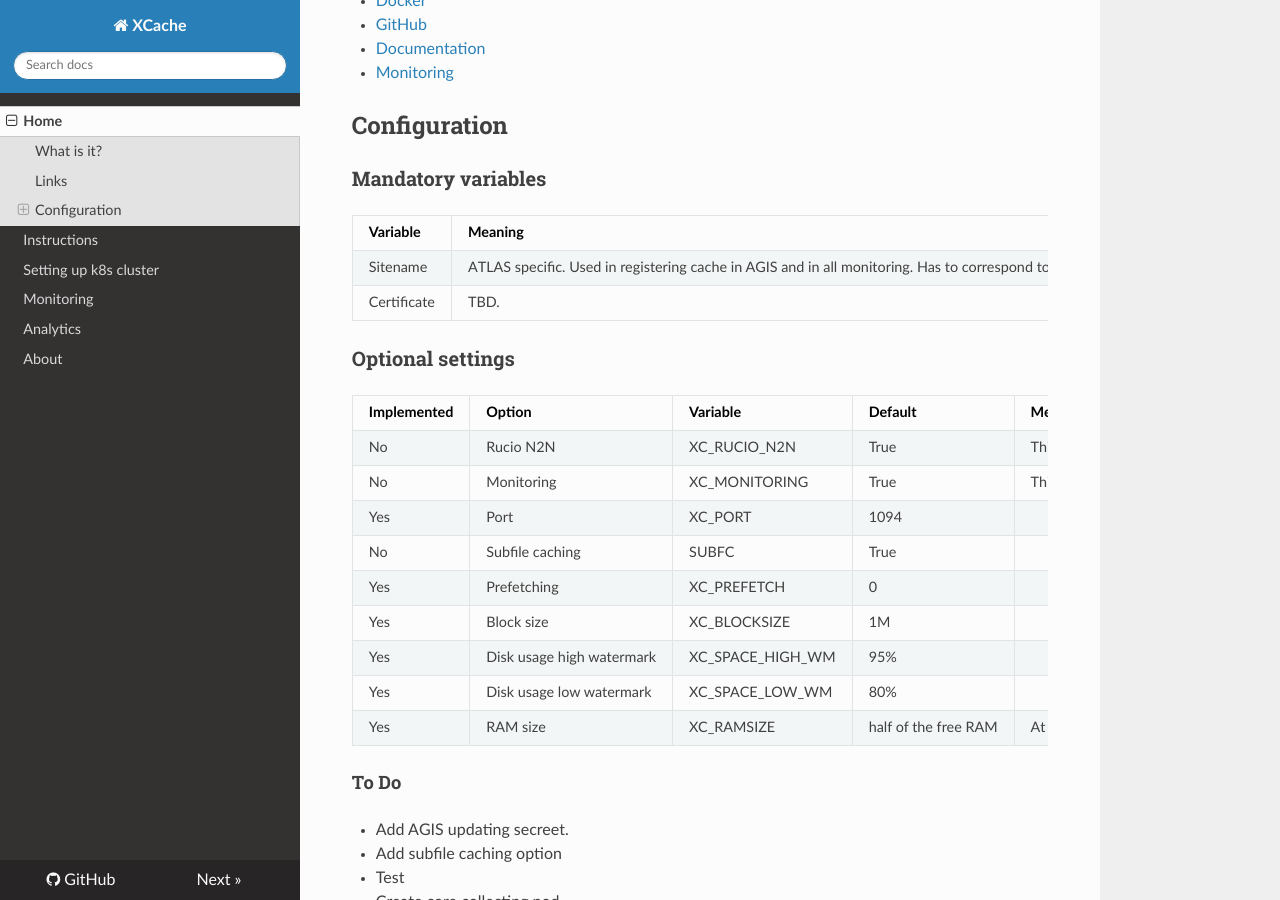
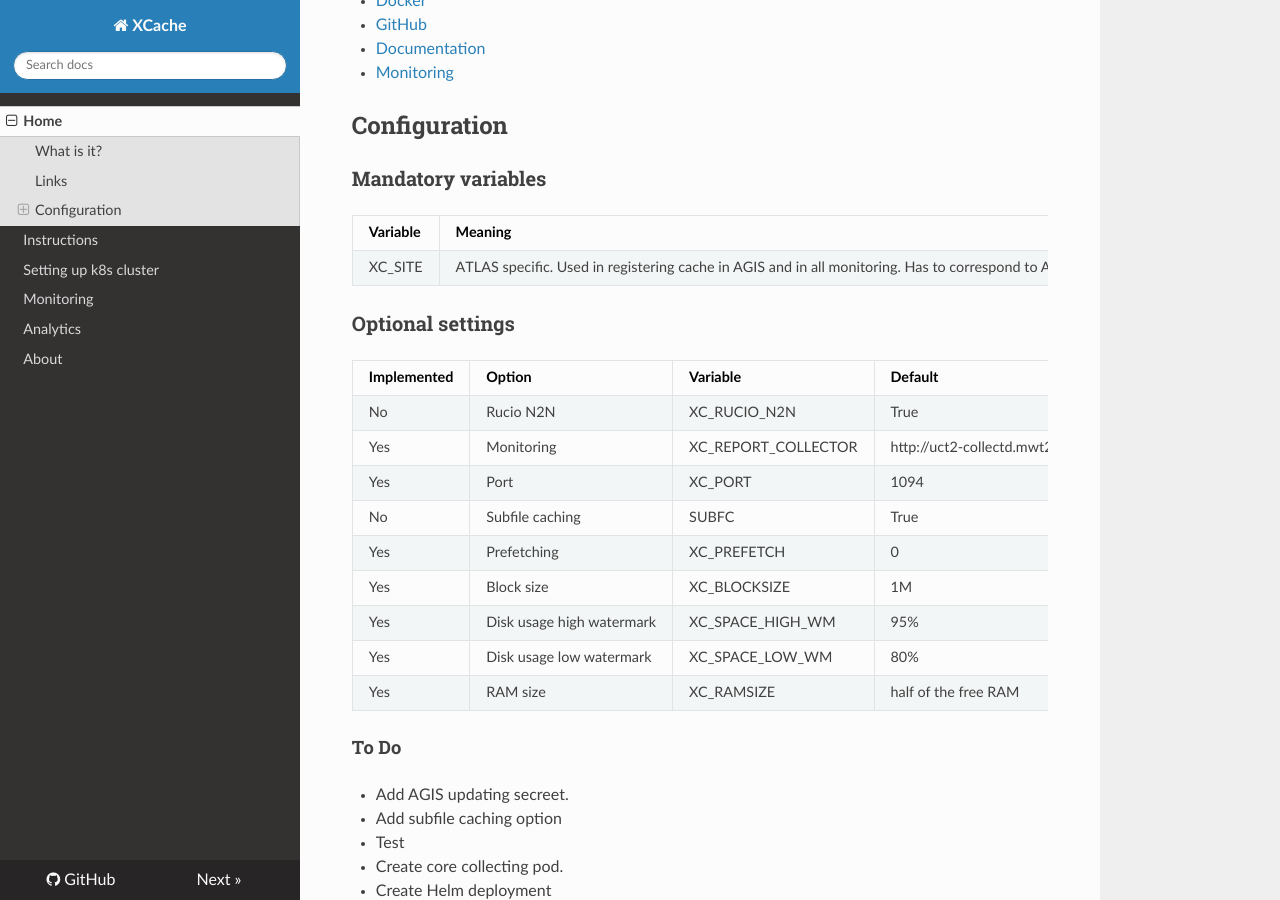
Before and after one commit to slateci/XCache, an MkDocs documentation site: the page built from docs/index.md, in a window 1280 px wide and 900 px high, scrolled down 453 px. Built offline with MkDocs 1.6.1, drawn with Linux system fonts in a browser that asks for light colours; nearby versions of some CDN libraries; old or Windows-style settings are respelled for this version of MkDocs.

Commit message:
small fixes

```diff
--- a/docs/index.md
+++ b/docs/index.md
@@ -20,15 +20,14 @@
 
 Variable | Meaning
 --- | ---
-Sitename | ATLAS specific. Used in registering cache in AGIS and in all monitoring. Has to correspond to ATLAS sitename.
-Certificate | TBD.
+XC_SITE | ATLAS specific. Used in registering cache in AGIS and in all monitoring. Has to correspond to ATLAS sitename.
 
 ### Optional settings
 
 Implemented | Option | Variable | Default | Meaning
 --- | --- | --- | --- | ---
 No | Rucio N2N | XC_RUCIO_N2N | True | This is ATLAS specific thing. To avoid multiple cache copies of the same file (obtained from different sources) it will strip source specific part of the path.
-No | Monitoring | XC_MONITORING | True | This is xrootd internal monitoring info. Actual service status is monitored through the kubernetes infrastructure.
+Yes | Monitoring | XC_REPORT_COLLECTOR | http://uct2-collectd.mwt2.org:8080 | This is xrootd internal monitoring info. Actual service status is monitored through the kubernetes infrastructure.
 Yes | Port | XC_PORT | 1094 |
 No | Subfile caching | SUBFC | True |
 Yes | Prefetching | XC_PREFETCH | 0 |
```
Also changed, not shown: 2 other files.
